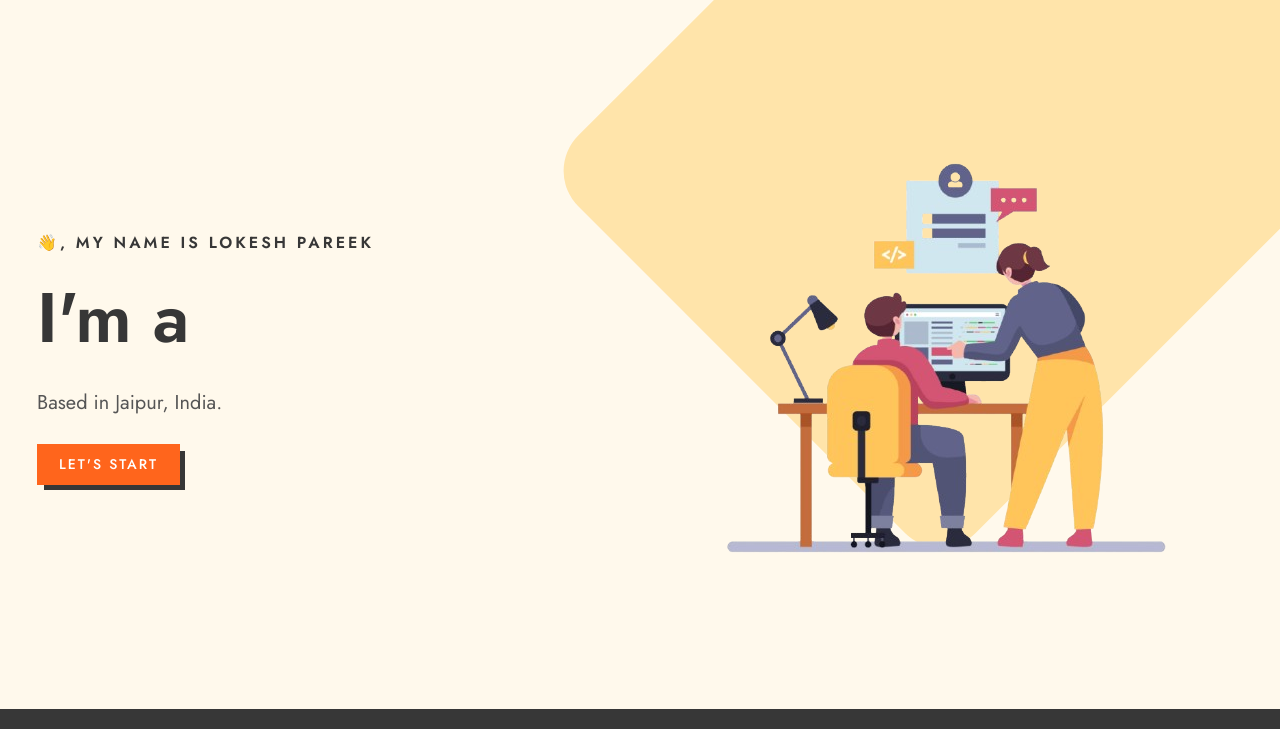
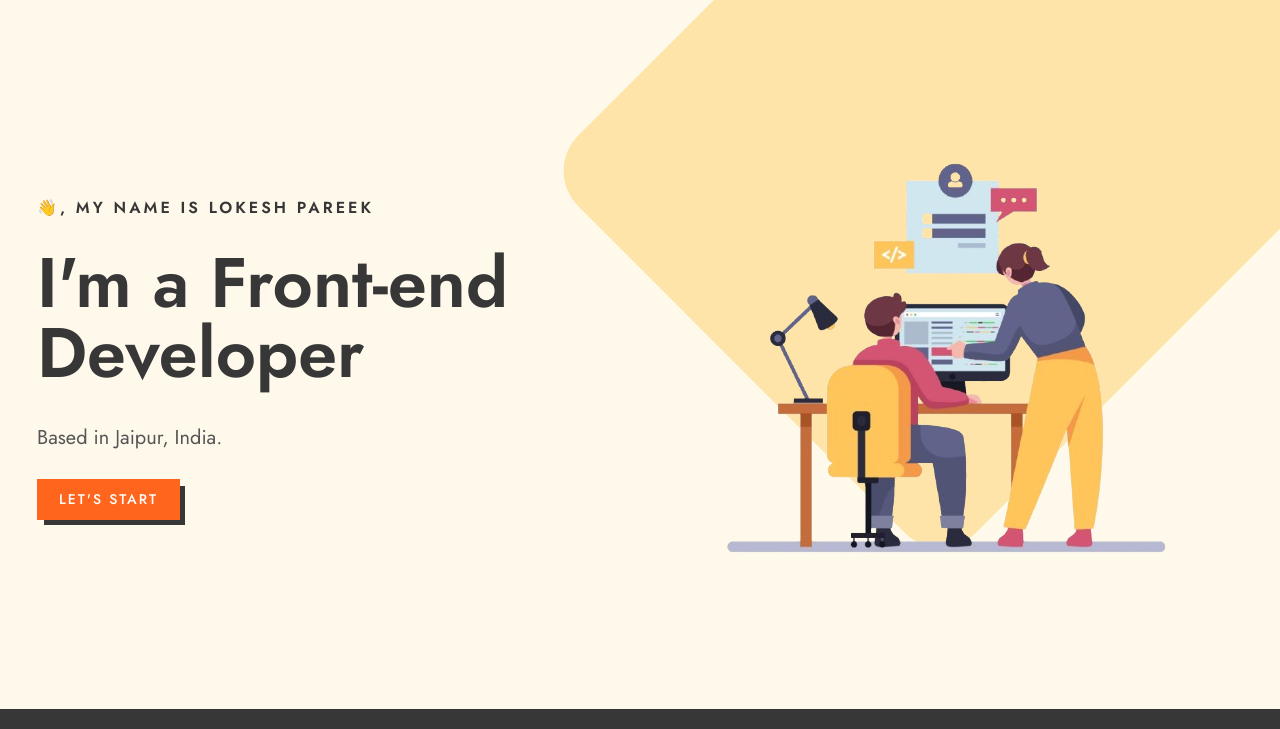
Before and after one commit to pareeklokesh/portfolio, a plain HTML site: page index.html in a window 1280 px wide. Shown: the part 71-800 px from the top of the page. Drawn offline with nearby package versions, Linux system fonts and the light colour scheme; a script that the page names is missing.

Commit message:
Add files via upload

```diff
--- a/index.html
+++ b/index.html
@@ -66,7 +66,9 @@
                     <div class="col-lg-6">
                         <div class="home-intro one-page-nav text-center text-lg-start">
                             <h6>👋, My name is Lokesh Pareek</h6>
-                            <h1>I'm a <span id="type-it"></span></h1>
+                            <h1>I'm a Front-end Developer
+                                <!-- <span id="type-it">Front-end Developer</span> -->
+                            </h1>
                             <p>Based in Jaipur, India.</p>
                             <div class="btn-bar">
                                 <a class="px-btn px-btn-theme" href="#">Let's Start</a>
```
